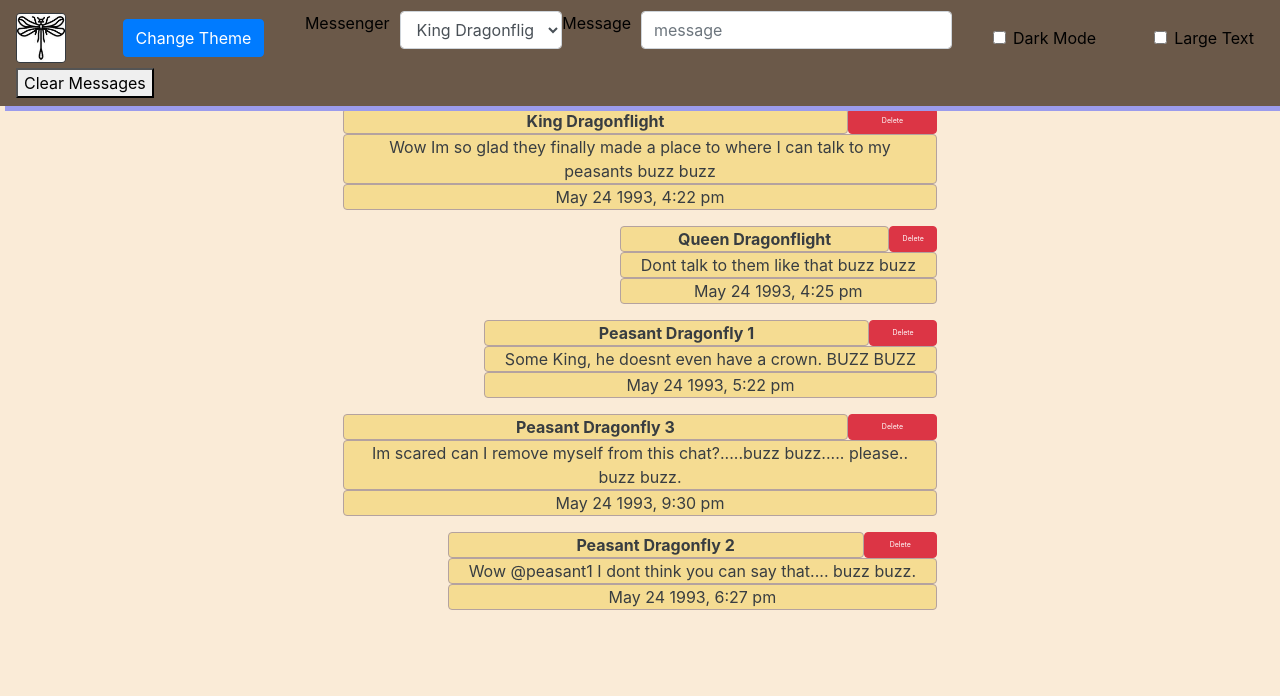
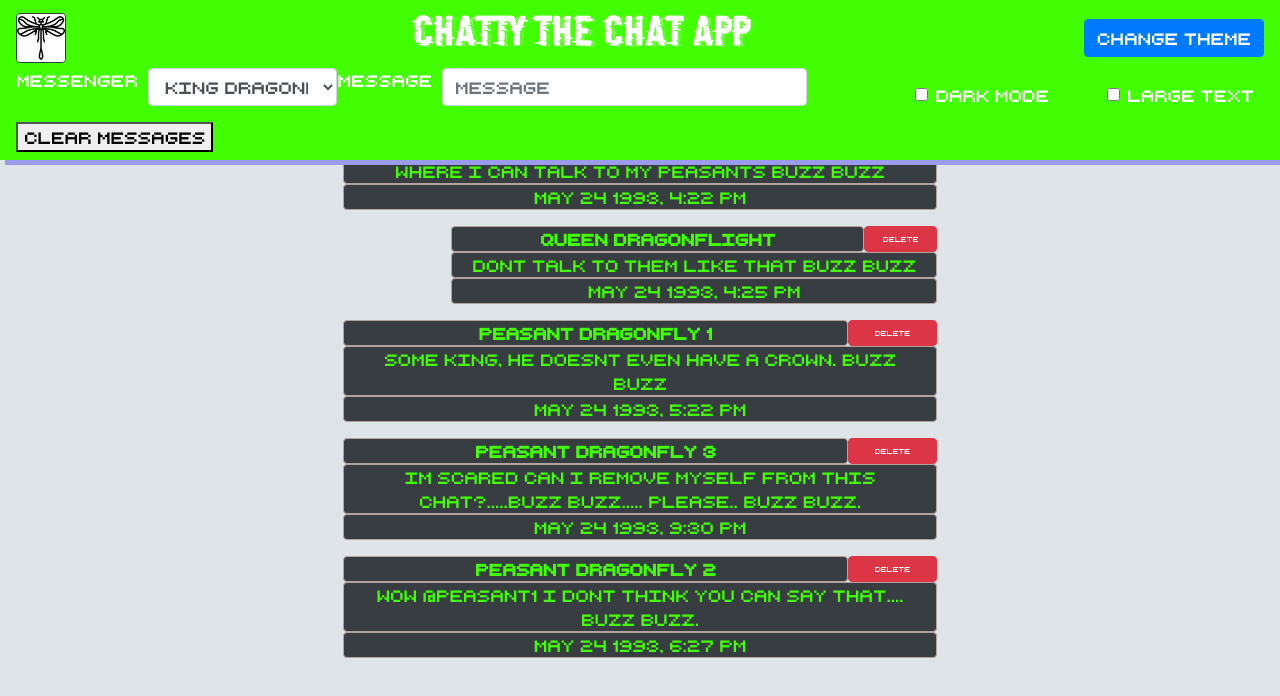
Before and after one commit to willkotheimer/chatty-epsilon, a website built with webpack: page src/index.html in a window 1280 px wide. Built offline with nearby package versions, Linux system fonts and the light colour scheme.

Commit message:
Added fonts and some css

```diff
--- a/src/javascripts/components/navbar.js
+++ b/src/javascripts/components/navbar.js
@@ -14,11 +14,10 @@ const dropDown = () => {
 const buildNavbar = () => {
   $('#app').append(`
       <nav class="navbar fixed-top navbar-custom">
-
         <a class="navbar-brand" href="#">
           <img src="../documentation/logo.jpg" class="border border-dark rounded" width="50" height="50" alt="Logo">
         </a>
-
+        <header><h1 class='title'>Chatty the chat app</h1></header>
         <button
         type="button"
         class="change-color btn btn-primary"
--- a/src/javascripts/main.js
+++ b/src/javascripts/main.js
@@ -20,3 +20,5 @@ const init = () => {
 };
 
 init();
+
+// editing: https://github.com/nss-evening-cohort-13/chatty-beta
--- a/src/styles/main.scss
+++ b/src/styles/main.scss
@@ -1,11 +1,26 @@
 @import "~bootstrap/scss/bootstrap";
 @import "~@fortawesome/fontawesome-free/css/all.min.css";
+@font-face {
+  font-family: retro-woodcutter;
+  color: #90EE90;
+  src: url('../fonts/Retro\ Computer.otf') format('opentype');
+}
+@font-face {
+  font-family: retro-computer;
+  src: url('../fonts/RetroComputer_DEMO.ttf') format('truetype');
+}
 
 body {
-  background-color: antiquewhite;
-  color: black;
+  background-color: /*#243133;*/ #dee4e7;
+  color: white;
   text-align: center;
   margin-top: 100px;
+  font-family: retro-computer;
+
+}
+
+.title {
+  font-family: retro-woodcutter;
 }
 
 .nav-input {
@@ -34,8 +49,8 @@ label {
 
 
 .alert-secondary {
-    color: #383d41;
-    background-color: #F5DC92;
+    color: #41FF00;
+    background-color: #383d41;
     border-color: #B4A29F;
 }
 .alert {
@@ -64,7 +79,7 @@ label {
 }
 
 .navbar-custom {
-  background-color: #6B5949;
+  background-color: #41FF00;
   box-shadow: 5px 5px rgb(155, 155, 236);
  }
 
```
Also changed, not shown: src/fonts/Retro Computer.otf (added), src/fonts/RetroComputer_DEMO.ttf (added), 1 other file.
